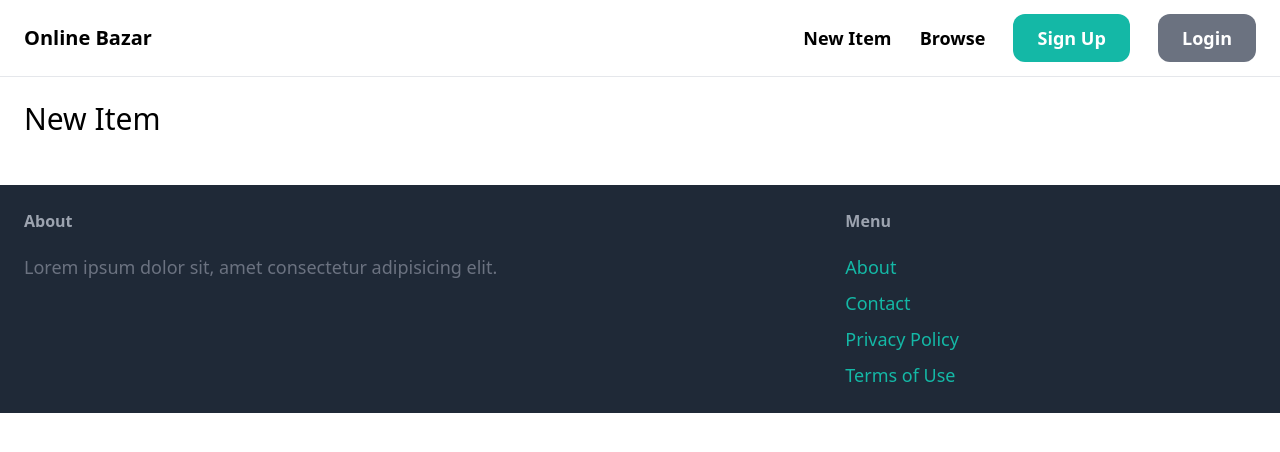
After one commit to matrix-bro/online-bazar, a Django app: page /new_item/ in a window 1280 px wide. The commit adds this page. Shown: the top 452 px of the page. Run offline with Django 4.2, Linux system fonts and the light colour scheme; some libraries are stand-ins or nearby versions.

Commit message:
Setup for creating new items

```diff
--- a/app/forms.py
+++ b/app/forms.py
@@ -1,6 +1,8 @@
 from django.contrib.auth.forms import UserCreationForm, AuthenticationForm
 from django.contrib.auth.models import User
 from django import forms
+
+from app.models import Item
 
 INPUT_CLASSES = 'w-full py-4 px-6 rounded-xl border'
 
@@ -39,3 +41,8 @@ class LoginForm(AuthenticationForm):
         'placeholder': 'Your password',
         'class': INPUT_CLASSES
     }))
+
+class NewItemForm(forms.ModelForm):
+    class Meta:
+        model = Item
+        fields = ('category', 'name', 'description', 'price', 'image',)
--- a/app/templates/app/base.html
+++ b/app/templates/app/base.html
@@ -12,7 +12,7 @@
     <nav class="py-6 px-6 flex justify-between items-center border-b border-gray-200">
         <a href="{% url 'index' %}" class="text-xl font-semibold">Online Bazar</a>
         <div class="space-x-6">
-            <a href="#" class="text-lg font-semibold hover-text-gray-500">New Item</a>
+            <a href="{% url 'new-item' %}" class="text-lg font-semibold hover-text-gray-500">New Item</a>
             <a href="#" class="text-lg font-semibold hover-text-gray-500">Browse</a>
 
             {% if request.user.is_authenticated %}
--- /dev/null
+++ b/app/templates/app/item_form.html
@@ -0,0 +1,7 @@
+{% extends 'app/base.html' %}
+
+{% block title %} {{ title }} {% endblock %}
+
+{% block content %}
+    <h1 class="mb-6 text-3xl">{{ title }}</h1>
+{% endblock %}
--- a/app/urls.py
+++ b/app/urls.py
@@ -14,4 +14,6 @@ urlpatterns = [
     path('login/', auth_views.LoginView.as_view(template_name='app/login.html', authentication_form=LoginForm), name='login'),
     path('logout/', auth_views.LogoutView.as_view(), name='logout'),
 
+    path('new_item/', views.new_item, name='new-item'),
+
 ]
--- a/app/views.py
+++ b/app/views.py
@@ -1,5 +1,5 @@
 from django.shortcuts import get_object_or_404, redirect, render
-from app.forms import SignUpForm
+from app.forms import NewItemForm, SignUpForm
 
 from app.models import Category, Item
 
@@ -38,3 +38,11 @@ def signup(request):
     return render(request, 'app/signup.html', {
         'form': form
     })
+
+def new_item(request):
+    form = NewItemForm()
+
+    return render(request, 'app/item_form.html', {
+        'form': form,
+        'title': 'New Item',
+    })
```
